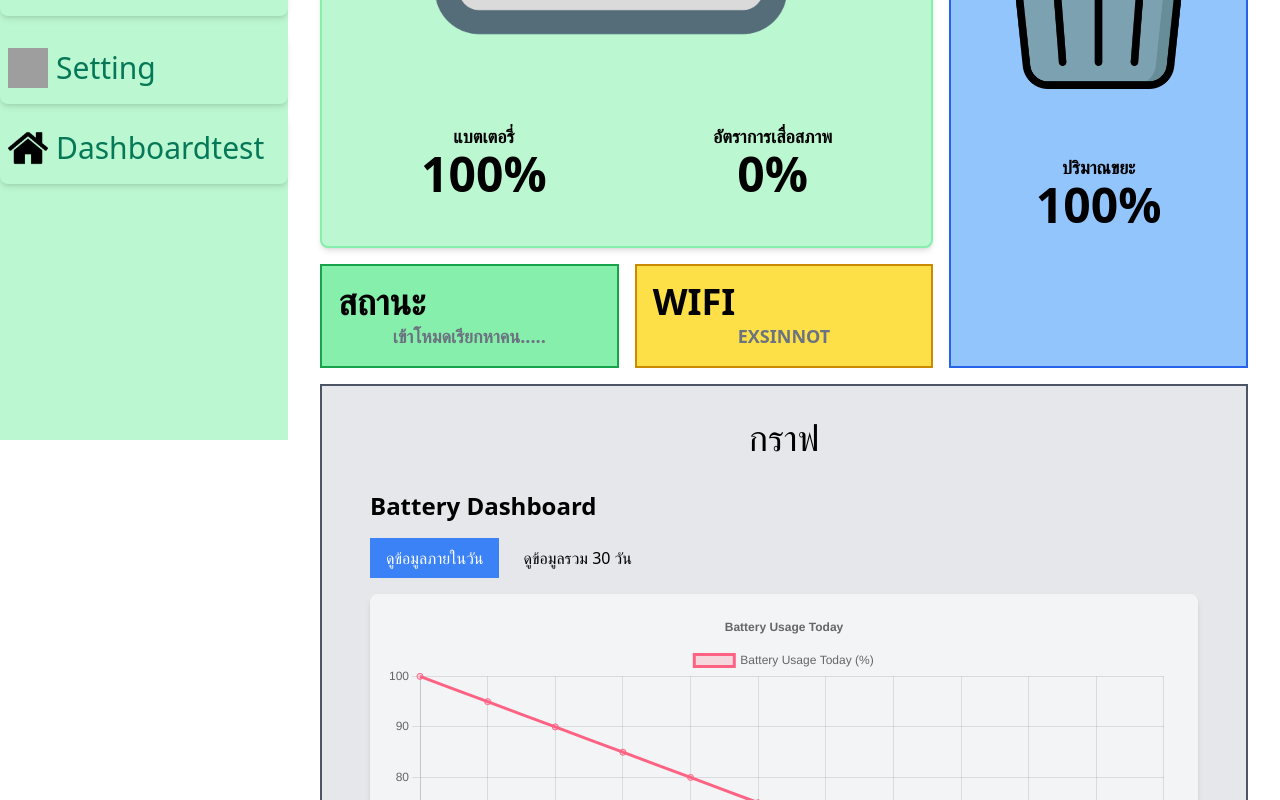
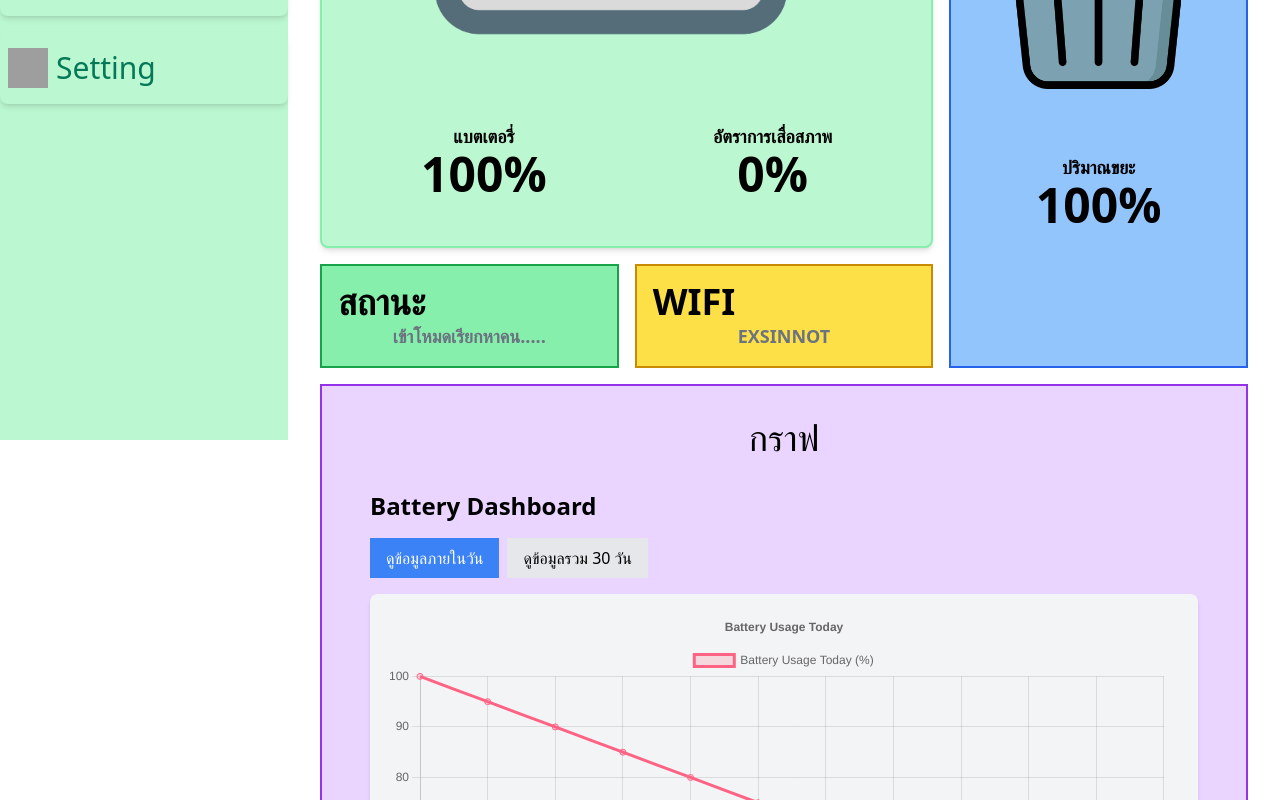
Before and after one commit to zixcoss/bin-wep, a React (Vite) app in the folder BinProject/: page /Dashboardtest in a window 1280 px wide. Shown: the part 360-1160 px from the top of the page. Built offline with nearby package versions, Linux system fonts and the light colour scheme; grey boxes are pictures that could not be loaded.

Commit message:
fulldashboard

```diff
--- a/BinProject/src/Component/Dashboardtest.jsx
+++ b/BinProject/src/Component/Dashboardtest.jsx
@@ -72,7 +72,7 @@ function Dashboardtest() {
           </div>
 
           {/* กล่องที่ 5 (กราฟ) */}
-          <div className="col-span-3 row-span-1 bg-gray-200 border-2 border-gray-600 flex flex-col justify-start items-center p-4 lg:p-8">
+          <div className="col-span-3 row-span-1 bg-purple-200 border-2 border-purple-600 flex flex-col justify-start items-center p-4 lg:p-8">
             <h1 className='text-2xl md:text-4xl mb-4'>กราฟ</h1>
             <div className='w-full h-full'>
               <Grapt/>
--- a/BinProject/src/Component/Navbar.jsx
+++ b/BinProject/src/Component/Navbar.jsx
@@ -17,7 +17,7 @@ function Navbar() {
       </div>
       <div className="flex w-1 h-12 bg-green-400 mx-2 sm:hidden"></div> {/* Divider for large screens */}
       <nav className="flex space-x-4 w-full ">
-        <Link to='/Dashboard' className="flex flex-col items-center shadow-md rounded-lg hover:bg-green-500 transition duration-300 p-2 rounded-lg w-20 sm:w-24">
+        <Link to='/Dashboardtest' className="flex flex-col items-center shadow-md rounded-lg hover:bg-green-500 transition duration-300 p-2 rounded-lg w-20 sm:w-24">
           <img src={home} alt="Dashboard Icon" className="w-8 h-8" />
           <span className='text-emerald-700 text-sm'>Dashboard</span>
         </Link>
@@ -29,10 +29,6 @@ function Navbar() {
           <img src={setting} alt="Setting Icon" className="w-8 h-8" />
           <span className='text-emerald-700 text-sm'>Setting</span>
         </Link>
-        <Link to='/Dashboardtest' className="flex flex-col items-center shadow-md rounded-lg hover:bg-green-500 transition duration-300 p-2 rounded-lg w-20 sm:w-24">
-          <img src={home} alt="Dashboard Icon" className="w-8 h-8" />
-          <span className='text-emerald-700 text-sm'>Dashboardtest</span>
-        </Link>
       </nav>
     </div>
   );
--- a/BinProject/src/Component/Sidebar.jsx
+++ b/BinProject/src/Component/Sidebar.jsx
@@ -24,7 +24,7 @@ function Sidebar() {
             <nav className='mt-2'>
                 <p className='text-3xl text-slate-400 mt-4'>menu</p>
                 <ul>
-                    <Link to='/Dashboard' className="flex items-center mt-2 py-4 shadow-md rounded-lg hover:bg-green-500 transition duration-300">
+                    <Link to='/Dashboardtest' className="flex items-center mt-2 py-4 shadow-md rounded-lg hover:bg-green-500 transition duration-300">
                         <img src={home} alt="Dashboard Icon" className="w-10 h-10 mr-2 ml-2"/>
                         <Link to='/Dashboard' className='text-3xl text-emerald-700 hover:text-white'>Dashboard</Link>
                     </Link>
@@ -36,10 +36,6 @@ function Sidebar() {
                         <img src={setting} alt="Setting Icon" className="w-10 h-10 mr-2 ml-2" />
                         <Link to='/Setting' className='text-3xl text-emerald-700 hover:text-white'>Setting</Link>
                     </Link>
-                    <Link to='/Dashboardtest' className="flex items-center mt-2 py-4 shadow-md rounded-lg hover:bg-green-500 transition duration-300">
-                        <img src={home} alt="Dashboard Icon" className="w-10 h-10 mr-2 ml-2"/>
-                        <Link to='/Dashboardtest' className='text-3xl text-emerald-700 hover:text-white'>Dashboardtest</Link>
-                    </Link>
                 </ul>
             </nav>
         </div>
```
